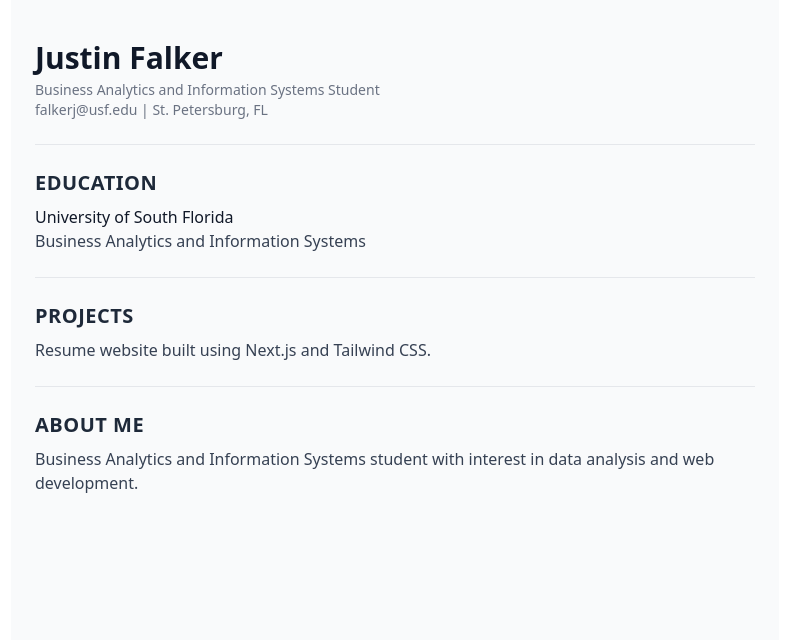
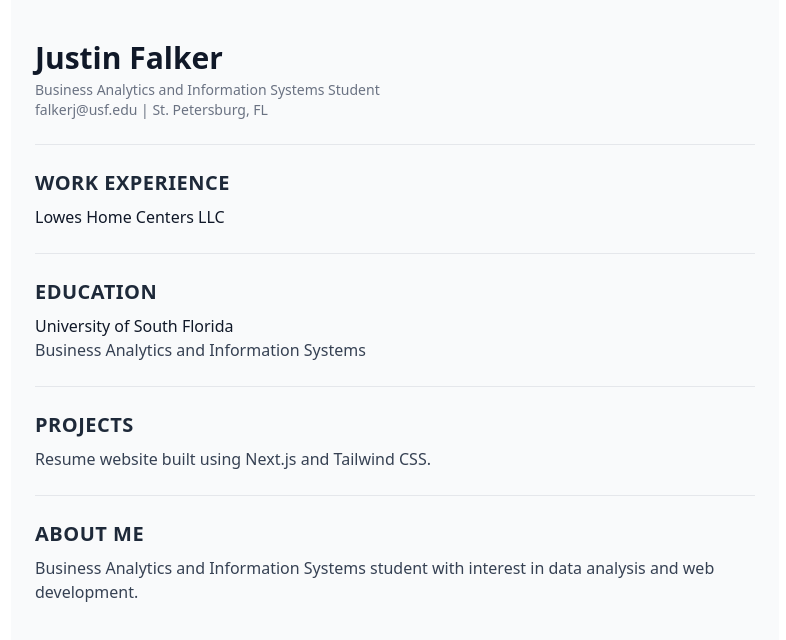
Before and after one commit to justinfalker/nextjs-resume2, a Next.js app: page / in a window 1280 px wide. Shown: the top 640 px of the page, without its empty margins (245-1031 px from the left). Built offline with nearby package versions, Linux system fonts and the light colour scheme.

Commit message:
Added Work Experince

```diff
--- a/src/app/page.js
+++ b/src/app/page.js
@@ -15,11 +15,20 @@ export default function Home() {
         </p>
       </header>
 
+      <section className="border-t border-gray-200 pt-6 mt-6">
+        <h2 className="text-xl font-semibold uppercase tracking-wide text-gray-800 mb-2">
+          Work Experience
+        </h2>
+        <p className="text-gray-900">
+          Lowes Home Centers LLC
+        </p>
+      </section>
+
 
       <section className="border-t border-gray-200 pt-6 mt-6">
-        <h2 className="text-xl font-semibold uppercase tracking-wide text-gray-800 mb-2">
+        <h3 className="text-xl font-semibold uppercase tracking-wide text-gray-800 mb-2">
           Education
-        </h2>
+        </h3>
         <p className="font-medium text-gray-900">
           University of South Florida
         </p>
```
